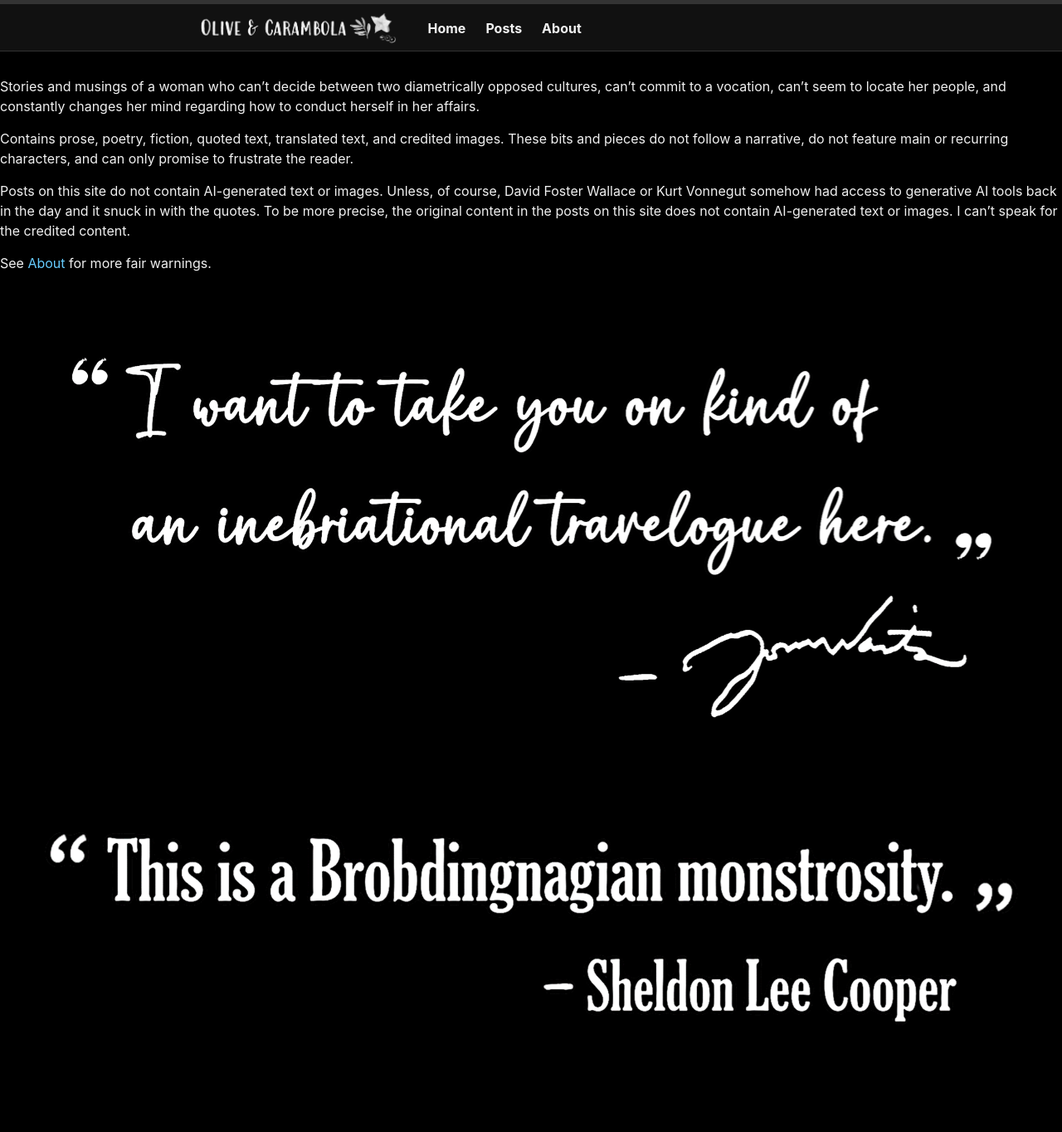
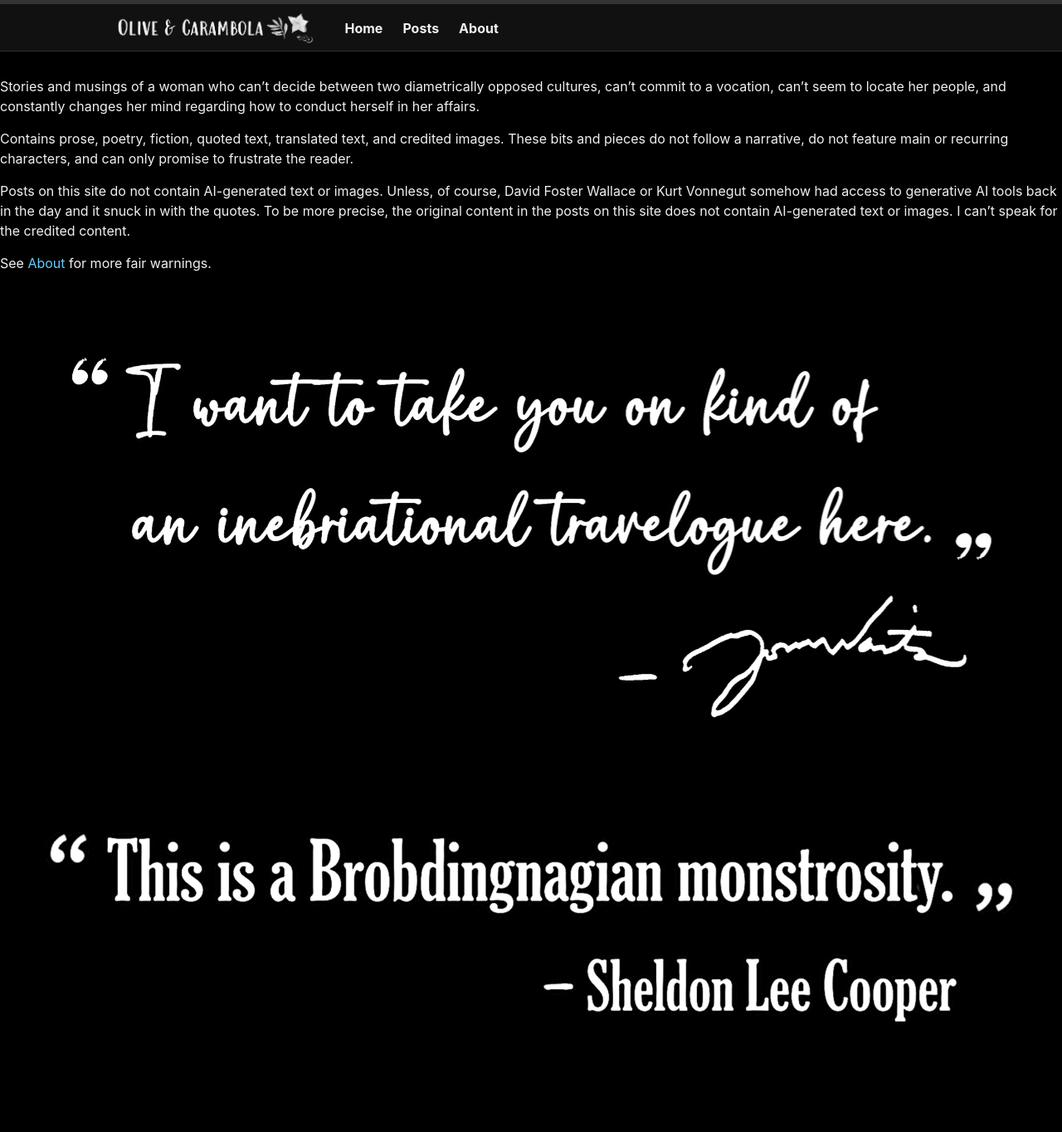
Before and after one commit to olivecarambola/coda, a Jekyll site: the page built from index.md, in a window 1280 px wide. Shown: the whole page at 83% size. Built offline with Jekyll 4.4.1, drawn with Linux system fonts in a browser that asks for light colours.

Commit message:
Update style.scss

```diff
--- a/assets/css/style.scss
+++ b/assets/css/style.scss
@@ -107,3 +107,11 @@ h1, h2, h3, h4, h5, h6 {
 .secondary-menu a:hover {
   color: #66ccff;
 }
+
+.wrapper {
+  max-width: 1000px;
+  margin-left: auto;
+  margin-right: auto;
+  padding-left: 1rem;
+  padding-right: 1rem;
+}
```
